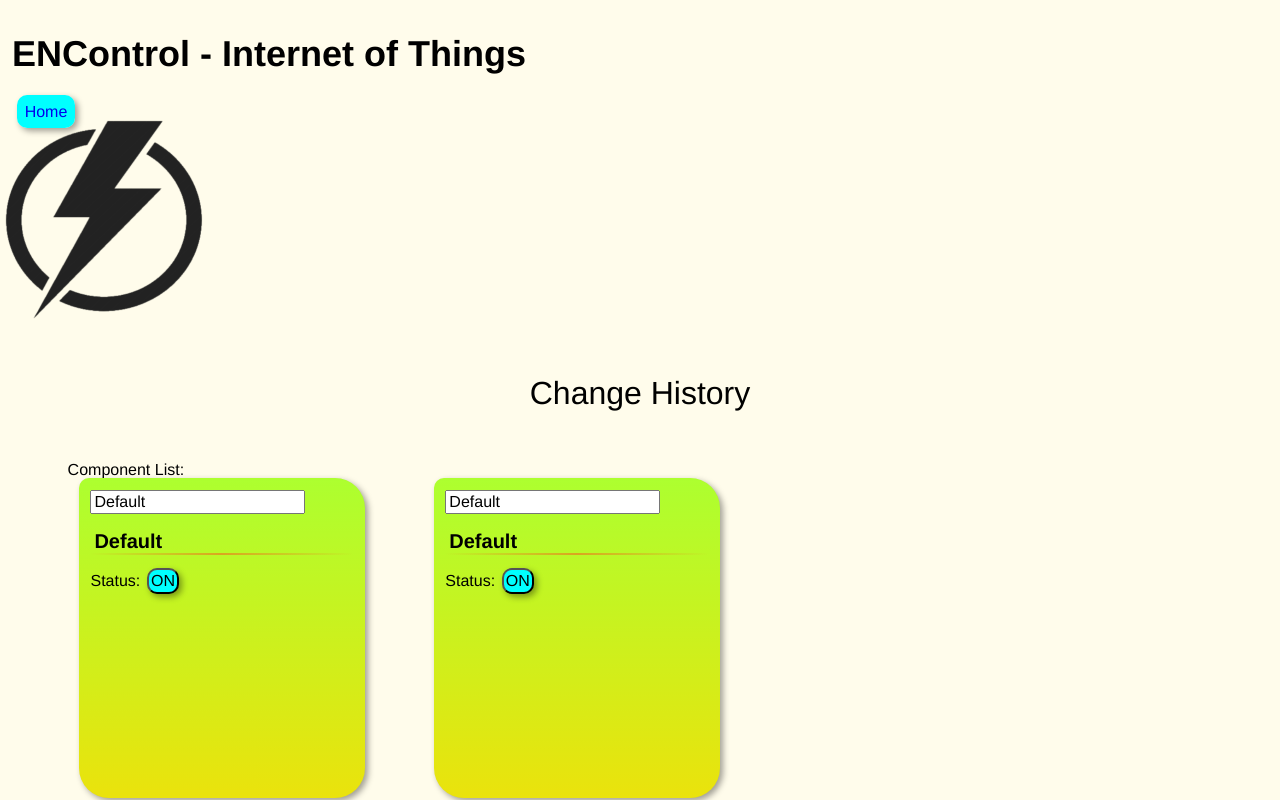
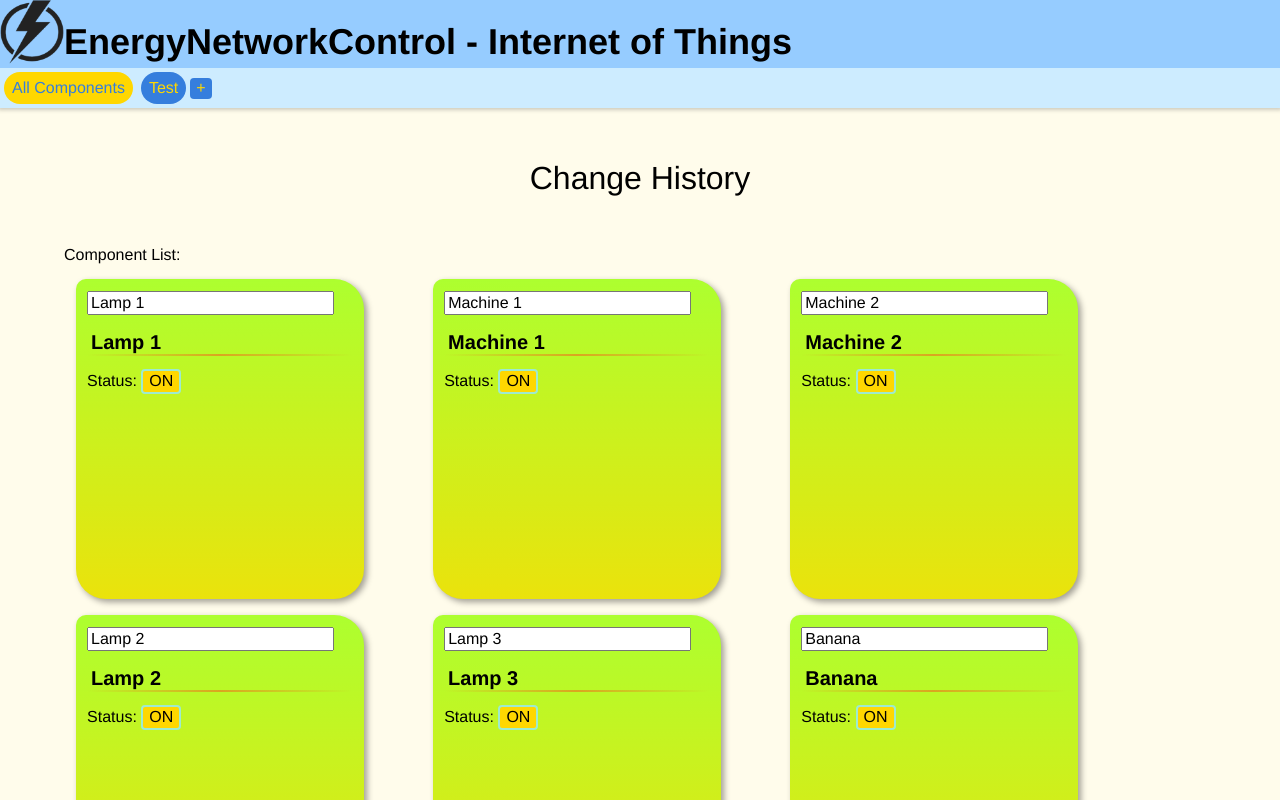
Before and after one commit to AlexandreHiroyuki/ENControl_IoT, a Vue app: page / in a window 1280 px wide. Shown: the top 800 px of the page. Built offline with nearby package versions, Linux system fonts and the light colour scheme.

Commit message:
Update Layout and Controllers

```diff
--- a/src/App.vue
+++ b/src/App.vue
@@ -1,65 +1,43 @@
 <template>
-  <div id="app" class="bg-washed-yellow helvetica pa1">
-    <h1 class="f2 b pa2">ENControl - Internet of Things</h1>
-    <div id="nav">
-      <RtButton path="/" page_name="Home"/>
-    </div>
+  <div id="app" class="bg-washed-yellow helvetica">
+    <header class="bg-light-blue shadow-1 flex flex-wrap">
+      <img alt="ENC Logo" src="./assets/logo.png" class="dib w3 h3">
+      <h1 class="dib f2 mb2 b w-90">EnergyNetworkControl - Internet of Things</h1>
+      <div class="bg-lightest-blue w-100">
+        <router-link
+          to="/"
+          class="bg-blue hover-bg-light-blue br4 pa2 ma1 dib yellow"
+        >All Components</router-link>
+        <router-link to="/test" class="bg-blue hover-bg-light-blue br4 pa2 ma1 dib yellow">Test</router-link>
+        <button class="b--none br2 bg-blue hover-bg-light-blue yellow">
+          +
+          <div v-show="$store.state.bt_add_state" class="di">Create a new group</div>
+        </button>
+      </div>
+    </header>
+
     <router-view/>
+
+    <footer class="bg-light-blue mt3 pa2 o-100 shadow-1 f7">
+      <p class="ma1">&reg;ADDesenvolvedores</p>
+      <p class="ma1">
+        GitHub:
+        <a href="https://github.com/ADDesenvolvedores">https://github.com/ADDesenvolvedores</a>
+      </p>
+    </footer>
   </div>
 </template>
 
 <script>
-import RtButton from "@/components/RtButton.vue";
-
 export default {
-  name: "App",
-  components: {
-    RtButton
-  }
+  name: "App"
 };
 </script>
 
 
 <style lang="scss">
-// #app {
-// font-family: "Avenir", Helvetica, Arial, sans-serif;
-// -webkit-font-smoothing: antialiased;
-// -moz-osx-font-smoothing: grayscale;
-// text-align: center;
-// color: #2c3e50;
-
-//   #title {
-//     font-size: 2rem;
-//     font-weight: bold;
-//     padding-left: 2.5%;
-//     margin: 0.75%;
-
-//     text-align: left;
-//   }
-//   h2 {
-//     font-size: 1.5rem;
-//     font-weight: bold;
-//     padding: 0.25%;
-//     margin: 0.75%;
-//   }
-// }
-// #nav {
-//   width: 90%;
-//   display: flex;
-//   flex-wrap: wrap;
-
-//   margin-left: 5%;
-//   margin-right: 5%;
-//   a {
-//     font-weight: bold;
-//     color: #000000;
-//     &.router-link-exact-active {
-//       background-color: goldenrod;
-//     }
-//   }
-//   h2 {
-//     text-align: left;
-//     padding-left: 5%;
-//   }
-// }
+a.router-link-exact-active {
+  color: #357edd;
+  background-color: #ffd700;
+}
 </style>
--- a/src/components/Controller.vue
+++ b/src/components/Controller.vue
@@ -1,10 +1,13 @@
 <template>
-  <div class="controller">
-    <input v-model="obj_name" placeholder="Digite aqui">
+  <div class="controller mt3">
+    <input class="w-90" v-model="obj_name" placeholder="Digite aqui">
     <h1>{{obj_name}}</h1>
     <p>
       Status:
-      <button class="stdbutton" @click="toggle()">{{showStatus}}</button>
+      <button
+        class="di b--solid b--light-green br2 bg-yellow hover-bg-light-blue"
+        @click="toggle()"
+      >{{showStatus}}</button>
     </p>
   </div>
 </template>
@@ -12,9 +15,11 @@
 <script>
 export default {
   name: "Controller",
+  props: {
+    obj_name: String
+  },
   data: function() {
     return {
-      obj_name: "Default",
       status: true
     };
   },
@@ -71,26 +76,5 @@ export default {
   p {
     margin-top: 5%;
   }
-
-  .stdbutton {
-    display: inline;
-    padding: 0.625%;
-    margin-left: 1%;
-
-    border-radius: 10px;
-    border-width: 1%;
-    background-color: aqua;
-    box-shadow: 3px 3px 6px rgba(0, 0, 0, 0.375);
-  }
-  .stdbutton:hover {
-    transform: translate(2px, 2px);
-    background-color: gold;
-    box-shadow: 1px 1px 6px rgba(0, 0, 0, 0.375);
-  }
-  .stdbutton:focus {
-    transform: translate(2px, 2px);
-    background-color: gold;
-    box-shadow: 1px 1px 6px rgba(0, 0, 0, 0.375);
-  }
 }
 </style>
--- a/src/components/RtButton.vue
+++ /dev/null
@@ -1,36 +0,0 @@
-<template>
-  <router-link :to="path" class="rtbutton">{{page_name}}</router-link>
-</template>
-
-<script>
-export default {
-  name: "RtButton",
-  props: {
-    page_name: String,
-    path: String
-  }
-};
-</script>
-
-<style lang="scss" scoped>
-.rtbutton {
-  display: inline;
-  padding: 0.625%;
-  margin-left: 1%;
-
-  border-radius: 10px;
-  border-width: 1%;
-  background-color: aqua;
-  box-shadow: 3px 3px 6px rgba(0, 0, 0, 0.375);
-}
-:hover {
-  transform: translate(2px, 2px);
-  background-color: gold;
-  box-shadow: 1px 1px 6px rgba(0, 0, 0, 0.375);
-}
-:focus {
-  transform: translate(2px, 2px);
-  background-color: gold;
-  box-shadow: 1px 1px 6px rgba(0, 0, 0, 0.375);
-}
-</style>
--- a/src/router.js
+++ b/src/router.js
@@ -10,11 +10,11 @@ export default new Router({
       path: "/",
       name: "crtl-table",
       component: ControlTable
+    },
+    {
+      path: "/test",
+      name: "test",
+      component: () => import("./views/Test.vue")
     }
-    // {
-    //   path: "/other",
-    //   name: "other",
-    //   component: () => import("./views/Other.vue")
-    // }
   ]
 });
--- a/src/store.js
+++ b/src/store.js
@@ -4,7 +4,13 @@ import Vuex from "vuex";
 Vue.use(Vuex);
 
 export default new Vuex.Store({
-  state: {},
-  mutations: {},
+  state: {
+    bt_add_state: false
+  },
+  mutations: {
+    btAddStateSwitch(state) {
+      state.bt_add_state = !state.bt_add_state;
+    }
+  },
   actions: {}
 });
--- a/src/views/ControlTable.vue
+++ b/src/views/ControlTable.vue
@@ -1,15 +1,13 @@
 <template>
   <div id="ctrl-table">
-    <img alt="ENC Logo" src="../assets/logo.png">
-
     <div id="aside" class>
       <History/>
     </div>
 
     <h2>Component List:</h2>
 
-    <div id="obj-list">
-      <Controller @click="toggle()" v-for="obj in control" :key="obj.id"/>
+    <div id="obj-list" class="flex flex-wrap">
+      <Controller @click="toggle()" v-for="obj in control" :key="obj.id" :obj_name="obj.id"/>
     </div>
   </div>
 </template>
@@ -26,13 +24,24 @@ export default {
   },
   data: function() {
     return {
-      msg: "Text text text...",
       control: [
         {
-          id: 1
+          id: "Lamp 1"
         },
         {
-          id: 2
+          id: "Machine 1"
+        },
+        {
+          id: "Machine 2"
+        },
+        {
+          id: "Lamp 2"
+        },
+        {
+          id: "Lamp 3"
+        },
+        {
+          id: "Banana"
         }
       ]
     };
@@ -56,12 +65,4 @@ export default {
     margin-right: 5%;
   }
 }
-
-// #aside {
-//   float: right;
-//   min-width: 30%;
-//   margin-right: 5%;
-
-//   text-align: left;
-// }
 </style>
--- /dev/null
+++ b/src/views/Test.vue
@@ -0,0 +1,54 @@
+<template>
+  <div id="test">
+    <History/>
+    <p>Lorem ipsum dolor sit amet, consectetur adipiscing elit.</p>
+    <p>Pellentesque in quam non lorem pharetra hendrerit quis quis purus.</p>
+    <p>Nullam eu risus massa.</p>
+    <p>Maecenas sagittis, erat in faucibus posuere, libero eros molestie lacus, a ullamcorper metus libero vel diam.</p>
+    <p>Aenean vel leo vitae ex volutpat elementum a sed sapien.</p>
+    <p>Nunc at sollicitudin elit.</p>
+    <p>Etiam enim sem, sodales eu convallis a, aliquam eget lectus.</p>
+    <p>Nullam in odio ante.</p>
+    <p>Phasellus ut est dolor.</p>
+    <p>Maecenas et tempus sem.</p>
+    <p>Fusce lacus elit, tincidunt sit amet justo at, condimentum dapibus elit.</p>
+    <p></p>
+    <p>Donec fermentum ullamcorper malesuada.</p>
+    <p>In eu gravida arcu, vel eleifend dolor.</p>
+    <p>Orci varius natoque penatibus et magnis dis parturient montes, nascetur ridiculus mus.</p>
+    <p>Vivamus tempor quis nisl non gravida.</p>
+    <p>Maecenas vulputate fermentum eros nec pretium.</p>
+    <p>Proin varius tortor eget augue accumsan tincidunt.</p>
+    <p>Proin placerat massa non tellus accumsan lobortis.</p>
+    <p>Sed hendrerit imperdiet diam, ac congue urna consectetur sit amet.</p>
+    <p>Cras et ipsum ex.</p>
+    <p>Nam dignissim augue est, vel vulputate nulla posuere vel.</p>
+    <p>Morbi nulla felis, vulputate fermentum tempor non, egestas eget nisl.</p>
+    <p>Proin leo metus, dictum vel velit nec, scelerisque consectetur nibh.</p>
+    <p>Suspendisse sagittis, enim in molestie tincidunt, velit neque blandit leo, mollis sagittis magna neque at augue.</p>
+    <p>Sed eget vulputate turpis, non tincidunt velit.</p>
+    <p>Integer at convallis urna, nec accumsan enim.</p>
+    <p>Vestibulum sed sem ullamcorper, lobortis dui in, ultrices lorem.</p>
+    <p>Mauris euismod urna et est suscipit viverra.</p>
+    <p>Integer nec nisl tempus, malesuada risus a, lacinia augue.</p>
+    <p>Donec varius euismod erat, at aliquam ex eleifend vel.</p>
+    <p>Aliquam erat volutpat.</p>
+    <p>Pellentesque libero leo, posuere vel varius in, lacinia eget risus.</p>
+    <p>Integer imperdiet mauris at lacus blandit molestie.</p>
+    <p>Praesent varius ipsum quis quam ultricies venenatis.</p>
+  </div>
+</template>
+
+<script>
+import History from "@/components/History.vue";
+
+export default {
+  name: "Test",
+  components: {
+    History
+  }
+};
+</script>
+
+<style lang="scss">
+</style>
```
Also changed, not shown: src/views/Home.vue (deleted, +0 -22 lines).
